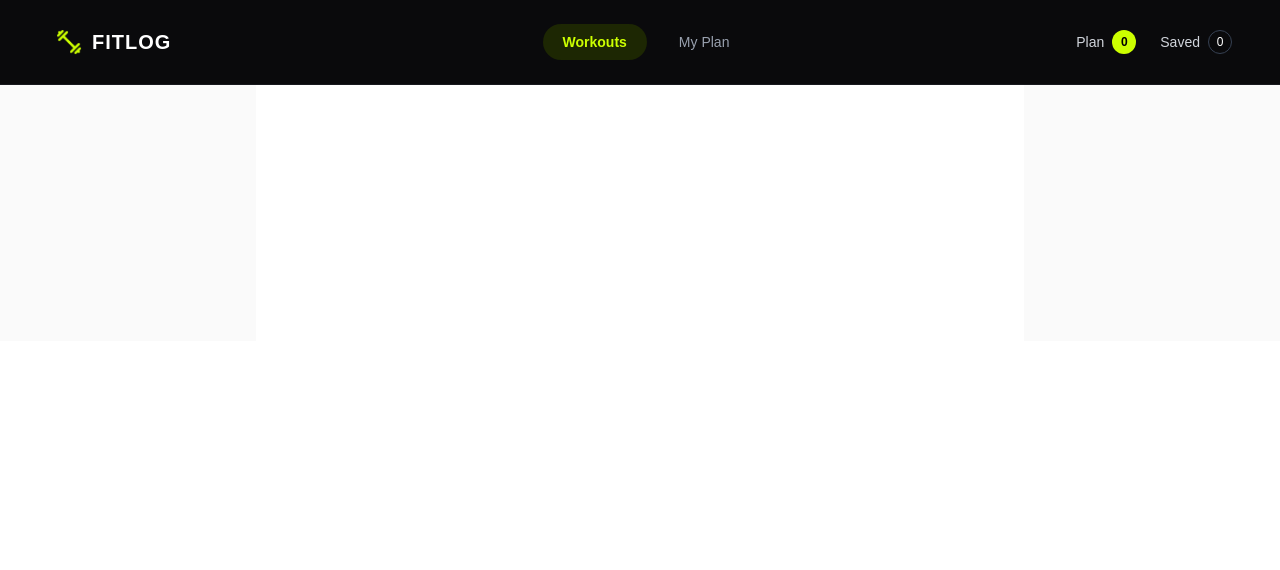
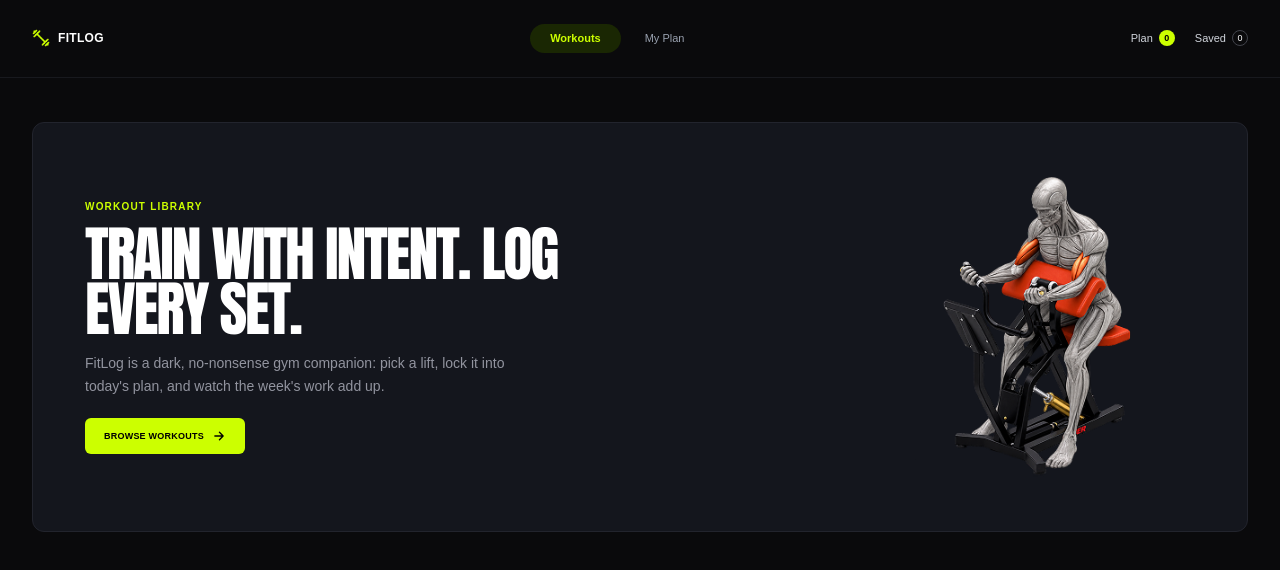
Before and after one commit to rakibul-024/fit-log, a Next.js app: page / in a window 1280 px wide. Shown: the top 570 px of the page. Built offline with nearby package versions, Linux system fonts and the light colour scheme.

Commit message:
Banner complete

```diff
--- a/src/app/Banner/page.jsx
+++ b/src/app/Banner/page.jsx
@@ -1,11 +1,5 @@
-import React from 'react';
+import HeroBanner from "../components/HeroBanner";
 
-const page = () => {
-    return (
-        <div>
-
-        </div>
-    );
-};
-
-export default page;
+export default function BannerPage() {
+  return <HeroBanner />;
+}
--- /dev/null
+++ b/src/app/components/HeroBanner.jsx
@@ -0,0 +1,57 @@
+import Image from "next/image";
+
+export default function HeroBanner() {
+  return (
+    <section className="w-full px-4 py-6 sm:px-6 sm:py-8 lg:px-8 lg:py-11">
+      <div className="container mx-auto max-w-7xl">
+        <div className="flex min-h-[244px] flex-col items-start justify-between gap-5 overflow-hidden rounded-xl border border-[#22242d] bg-[#14161d] px-5 py-6 sm:flex-row sm:items-center sm:gap-4 sm:px-8 sm:py-7 lg:min-h-[410px] lg:px-[52px] lg:py-10">
+          <div className="relative z-10 w-full sm:w-[68%]">
+            <p className="mb-3 text-[9px] font-bold tracking-[0.12em] text-[#ccff00] sm:text-[10px]">
+              WORKOUT LIBRARY
+            </p>
+            <h1 className="display-heading mb-4 text-[2.25rem] uppercase leading-[0.92] tracking-[-0.035em] text-white sm:text-[2rem] lg:text-[3.75rem]">
+              TRAIN WITH INTENT. LOG
+              <br />
+              EVERY SET.
+            </h1>
+            <p className="mb-5 max-w-[440px] text-[11px] leading-[1.65] text-[#92949f] sm:text-xs lg:text-sm">
+              FitLog is a dark, no-nonsense gym companion: pick a lift, lock it
+              into today&apos;s plan, and watch the week&apos;s work add up.
+            </p>
+            <a
+              href="#library"
+              className="inline-flex min-h-9 items-center gap-2 rounded-md bg-[#ccff00] px-4 text-[9px] font-bold tracking-wide text-black transition-colors hover:bg-[#b7e600] focus-visible:outline-2 focus-visible:outline-offset-2 focus-visible:outline-[#ccff00] lg:px-[19px]"
+            >
+              BROWSE WORKOUTS
+              <svg
+                aria-hidden="true"
+                viewBox="0 0 16 16"
+                fill="none"
+                className="size-3.5"
+              >
+                <path
+                  d="M3.25 8h9.5m0 0L8.5 3.75M12.75 8 8.5 12.25"
+                  stroke="currentColor"
+                  strokeWidth="1.5"
+                  strokeLinecap="round"
+                  strokeLinejoin="round"
+                />
+              </svg>
+            </a>
+          </div>
+
+          <div className="relative mx-auto h-48 w-full max-w-[230px] shrink-0 sm:mx-0 sm:h-44 sm:w-[28%] sm:max-w-none lg:h-[300px]">
+            <Image
+              src="/assets/banner.png"
+              alt="Athlete training on a weight machine"
+              fill
+              priority
+              sizes="(max-width: 639px) 230px, (max-width: 1023px) 28vw, 300px"
+              className="object-contain"
+            />
+          </div>
+        </div>
+      </div>
+    </section>
+  );
+}
--- a/src/app/components/Navbar.jsx
+++ b/src/app/components/Navbar.jsx
@@ -1,88 +1,104 @@
 import Image from "next/image";
+import Link from "next/link";
 
 export default function Navbar() {
   return (
-    <div className="navbar bg-[#0a0a0c] border-b border-[#18191e] text-white px-6 lg:px-12 py-6">
-      <div className="navbar-start flex items-center gap-2">
-        <div className="dropdown">
-          <div
-            tabIndex={0}
-            role="button"
-            className="btn btn-ghost lg:hidden p-1 min-h-0 h-auto text-gray-300"
-          >
+    <header className="w-full border-b border-[#18191e] bg-[#0a0a0c] text-white">
+      <div className="container relative mx-auto grid w-full max-w-7xl grid-cols-[minmax(0,1fr)_auto] items-center gap-x-3 px-4 py-6 sm:px-6 md:flex md:min-h-12 md:justify-between md:gap-4 lg:px-8">
+        <div className="flex items-center gap-2 justify-self-start">
+          <details className="relative md:hidden">
+            <summary className="flex size-7 cursor-pointer list-none items-center justify-center rounded-md text-gray-300 transition-colors hover:bg-[#18191e] hover:text-white focus-visible:outline-2 focus-visible:outline-offset-2 focus-visible:outline-[#ccff00] [&::-webkit-details-marker]:hidden">
+              <span className="sr-only">Toggle navigation menu</span>
               <svg
-              aria-label="Menu"
-              xmlns="http://www.w3.org/2000/svg"
-              className="h-6 w-6"
+                aria-hidden="true"
+                viewBox="0 0 24 24"
                 fill="none"
-              viewBox="0 0 24 24"
-              stroke="currentColor"
+                className="size-5"
               >
                 <path
+                  d="M4 7h16M4 12h16M4 17h16"
+                  stroke="currentColor"
+                  strokeWidth="1.8"
                   strokeLinecap="round"
-                strokeLinejoin="round"
-                strokeWidth="2"
-                d="M4 6h16M4 12h8m-8 6h16"
                 />
               </svg>
-          </div>
-          <ul
-            tabIndex={0}
-            className="menu menu-sm dropdown-content bg-[#121316] text-white rounded-xl z-[1] mt-3 w-48 p-2 shadow-lg border border-gray-800"
+            </summary>
+            <nav
+              aria-label="Mobile navigation"
+              className="absolute left-0 top-full z-50 mt-3 flex w-48 flex-col gap-1 rounded-lg border border-[#22242d] bg-[#121316] p-2 shadow-xl"
             >
-            <li>
-              <a className="text-[#a8f000] font-semibold">Workouts</a>
-            </li>
-            <li>
-              <a className="text-gray-400">My Plan</a>
-            </li>
-          </ul>
+              <Link
+                href="/"
+                aria-current="page"
+                className="rounded-md bg-[#1a2703] px-3 py-2.5 text-xs font-semibold text-[#ccff00]"
+              >
+                Workouts
+              </Link>
+              <Link
+                href="/my-plan"
+                className="rounded-md px-3 py-2.5 text-xs text-gray-300 hover:bg-[#1a1b20] hover:text-white"
+              >
+                My Plan
+              </Link>
+            </nav>
+          </details>
+
+          <Link
+            href="/"
+            className="flex min-w-0 items-center gap-2 whitespace-nowrap"
+            aria-label="FitLog home"
+          >
+            <Image
+              src="/assets/logo.png"
+              alt=""
+              width={18}
+              height={18}
+              className="object-contain"
+            />
+            <span className="text-xs font-black tracking-wide">FITLOG</span>
+          </Link>
         </div>
 
-        <a className="flex items-center gap-2.5 cursor-pointer">
-          <Image
-            src="/assets/logo.png"
-            alt="FITLOG Logo"
-            width={26}
-            height={26}
-            className="object-contain"
-          />
-          <span className="font-black text-xl tracking-wider text-white uppercase">
-            FITLOG
-          </span>
-        </a>
-      </div>
+        <nav
+          aria-label="Main navigation"
+          className="hidden items-center justify-self-center gap-1 md:order-2 md:flex"
+        >
+          <Link
+            href="/"
+            aria-current="page"
+            className="whitespace-nowrap rounded-full bg-[#1a2703] px-4 py-1.5 text-[11px] font-semibold text-[#ccff00] transition-colors sm:px-5"
+          >
+            Workouts
+          </Link>
+          <Link
+            href="/my-plan"
+            className="whitespace-nowrap rounded-full px-4 py-1.5 text-[11px] font-medium text-gray-400 transition-colors hover:text-white sm:px-5"
+          >
+            My Plan
+          </Link>
+        </nav>
 
-      <div className="navbar-center hidden lg:flex">
-        <ul className="flex items-center gap-6">
-          <li>
-            <a className="px-5 py-2 rounded-full text-sm font-semibold text-[#ccff00] bg-[#1d2703] transition-all block">
-              Workouts
-            </a>
-          </li>
-          <li>
-            <a className="px-2 py-2 text-sm font-medium text-gray-400 hover:text-white transition-all block cursor-pointer">
-              My Plan
-            </a>
-          </li>
-        </ul>
-      </div>
-
-      <div className="navbar-end flex items-center gap-6">
-        <div className="flex items-center gap-2 text-sm font-medium text-gray-300">
+        <div className="flex items-center justify-self-end gap-3 whitespace-nowrap text-[10px] text-gray-300 md:order-3 md:gap-5 md:text-[11px]">
+          <Link
+            href="/my-plan"
+            className="flex items-center gap-1.5 transition-colors hover:text-white"
+          >
             <span>Plan</span>
-          <span className="bg-[#ccff00] text-black font-extrabold w-6 h-6 rounded-full flex items-center justify-center text-xs">
+            <span className="flex size-4 items-center justify-center rounded-full bg-[#ccff00] text-[9px] font-black text-black">
               0
             </span>
-        </div>
-
-        <div className="flex items-center gap-2 text-sm font-medium text-gray-300">
+          </Link>
+          <Link
+            href="/my-plan"
+            className="flex items-center gap-1.5 transition-colors hover:text-white"
+          >
             <span>Saved</span>
-          <span className="border border-gray-700 text-white font-medium w-6 h-6 rounded-full flex items-center justify-center text-xs bg-transparent">
+            <span className="flex size-4 items-center justify-center rounded-full border border-[#41434b] text-[9px] text-white">
               0
             </span>
+          </Link>
         </div>
       </div>
-    </div>
+    </header>
   );
 }
--- a/src/app/globals.css
+++ b/src/app/globals.css
@@ -2,8 +2,8 @@
 @plugin "daisyui";
 
 :root {
-  --background: #ffffff;
-  --foreground: #171717;
+  --background: #0a0a0c;
+  --foreground: #ededed;
 }
 
 @theme inline {
@@ -13,15 +13,17 @@
   --font-mono: var(--font-geist-mono);
 }
 
-@media (prefers-color-scheme: dark) {
-  :root {
-    --background: #0a0a0a;
-    --foreground: #ededed;
-  }
-}
-
 body {
   background: var(--background);
   color: var(--foreground);
   font-family: Arial, Helvetica, sans-serif;
 }
+
+html {
+  scroll-behavior: smooth;
+}
+
+.display-heading {
+  font-family: Impact, "Arial Narrow", sans-serif;
+  font-stretch: condensed;
+}
--- a/src/app/layout.js
+++ b/src/app/layout.js
@@ -13,14 +13,15 @@ const geistMono = Geist_Mono({
 });
 
 export const metadata = {
-  title: "Create Next App",
-  description: "Generated by create next app",
+  title: "FitLog | Train With Intent",
+  description: "A dark, no-nonsense gym companion to plan workouts and log every set.",
 };
 
 export default function RootLayout({ children }) {
   return (
     <html
       lang="en"
+      data-scroll-behavior="smooth"
       className={`${geistSans.variable} ${geistMono.variable} h-full antialiased`}
     >
       <body className="min-h-full flex flex-col">
--- a/src/app/page.js
+++ b/src/app/page.js
@@ -1,11 +1,10 @@
-import Image from "next/image";
+import HeroBanner from "./components/HeroBanner";
 
 export default function Home() {
   return (
-    <div className="flex flex-col flex-1 items-center justify-center bg-zinc-50 font-sans dark:bg-black">
-      <main className="flex flex-1 w-full max-w-3xl flex-col items-center justify-between py-32 px-16 bg-white dark:bg-black sm:items-start">
-
-      </main>
-    </div>
+    <>
+      <HeroBanner />
+      <div id="library" className="scroll-mt-6" aria-hidden="true" />
+    </>
   );
 }
```
Lines whose indentation alone changed are shown as unchanged.
